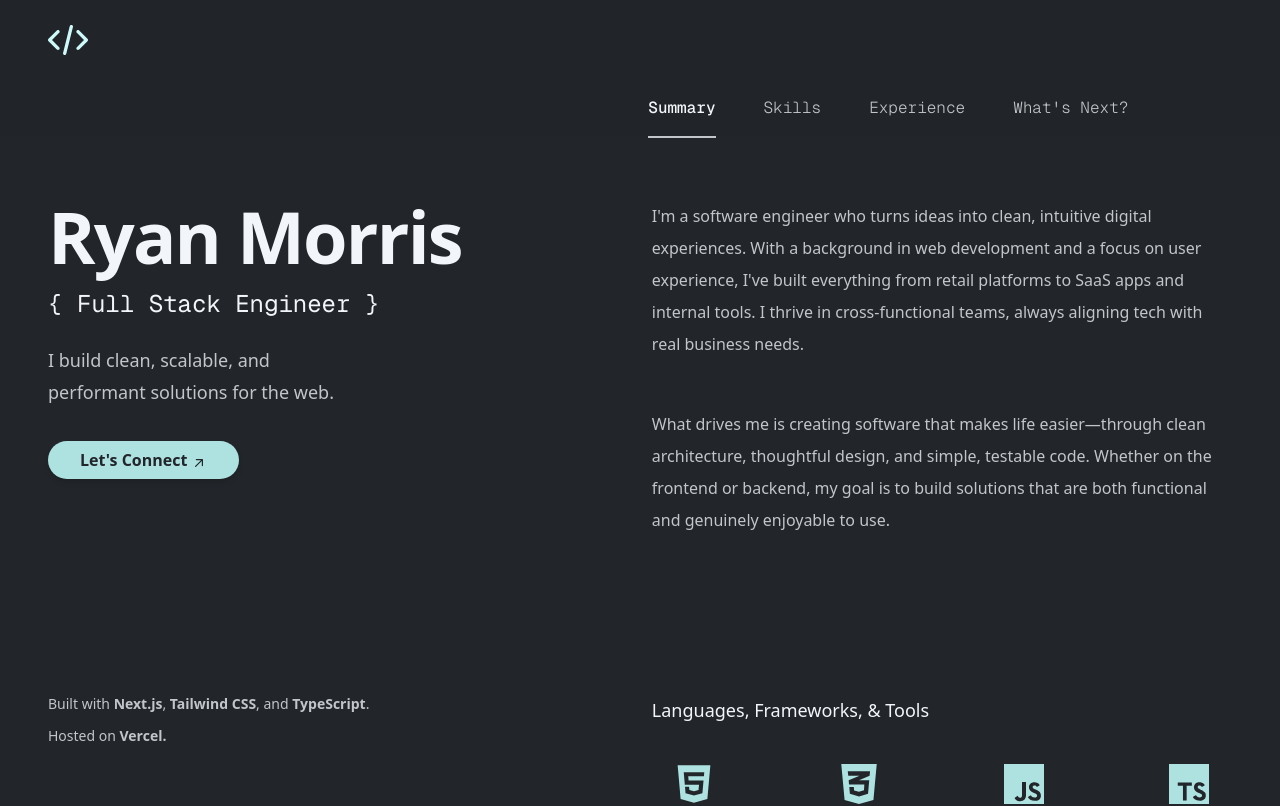
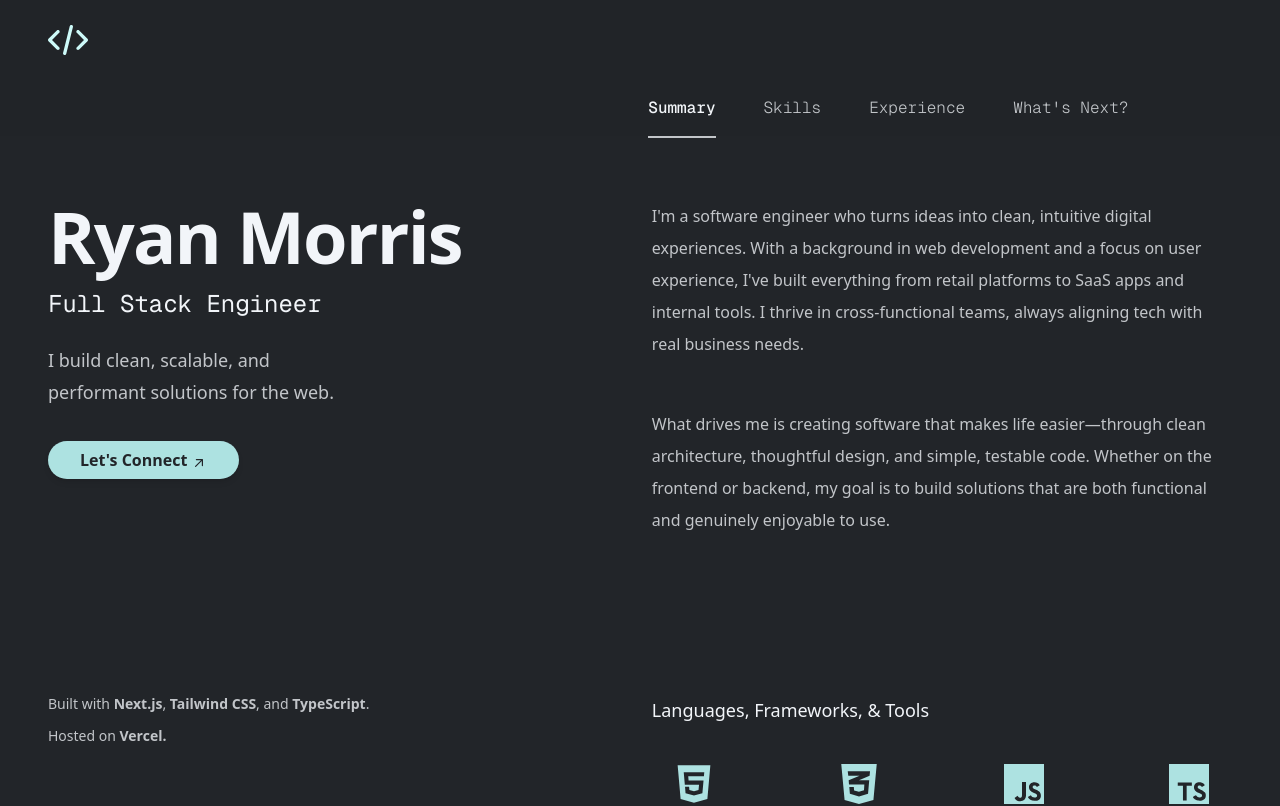
Before and after one commit to gitRpm/portfolio, a Next.js app: page / in a window 1280 px wide. Shown: the top 806 px of the page. Built offline with nearby package versions, Linux system fonts and the light colour scheme.

Commit message:
remove curly braces

```diff
--- a/app/ui/hero/hero.component.tsx
+++ b/app/ui/hero/hero.component.tsx
@@ -10,7 +10,7 @@ const Hero: React.FC = () => {
         Ryan Morris
       </h1>
       <h2>
-        {"{ Full Stack Engineer }"}
+        Full Stack Engineer
       </h2>
       <p className="text-lg mt-6 max-w-xs">
         I build clean, scalable, and performant solutions for the web.
```
